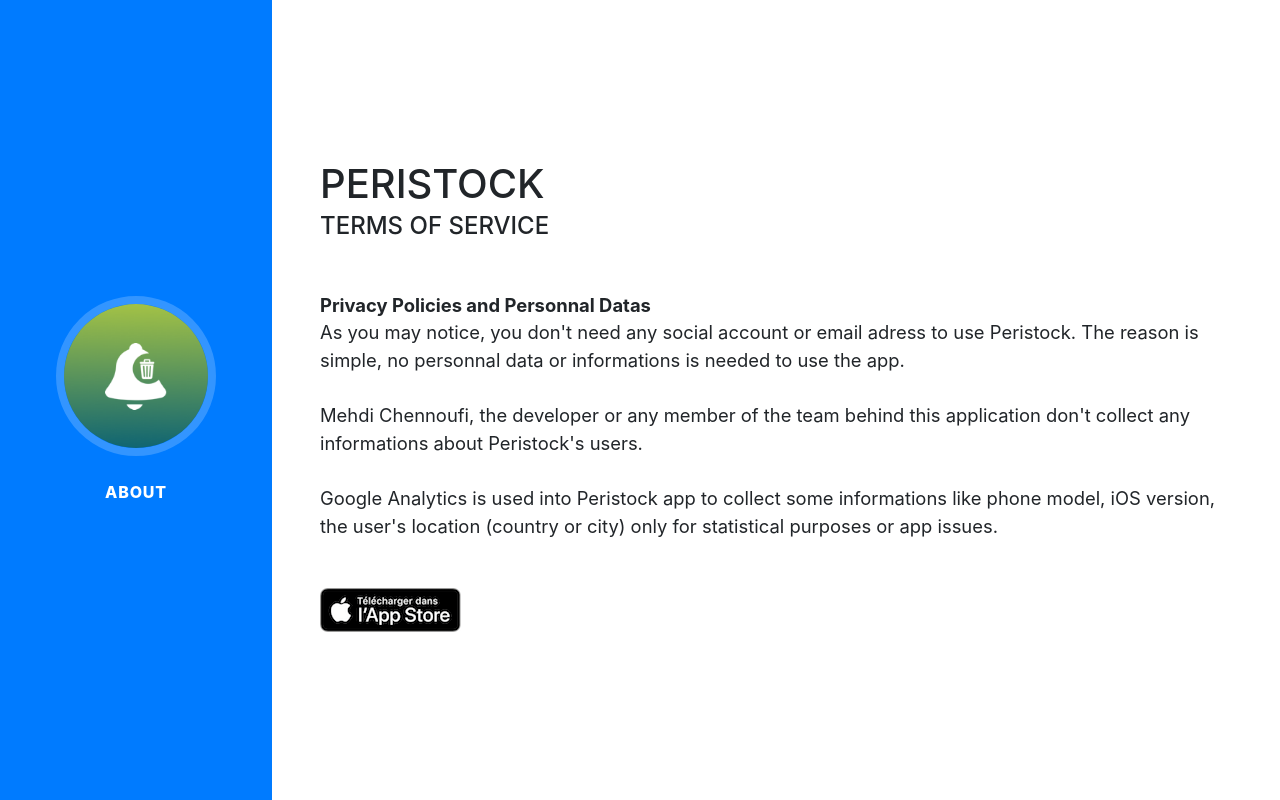
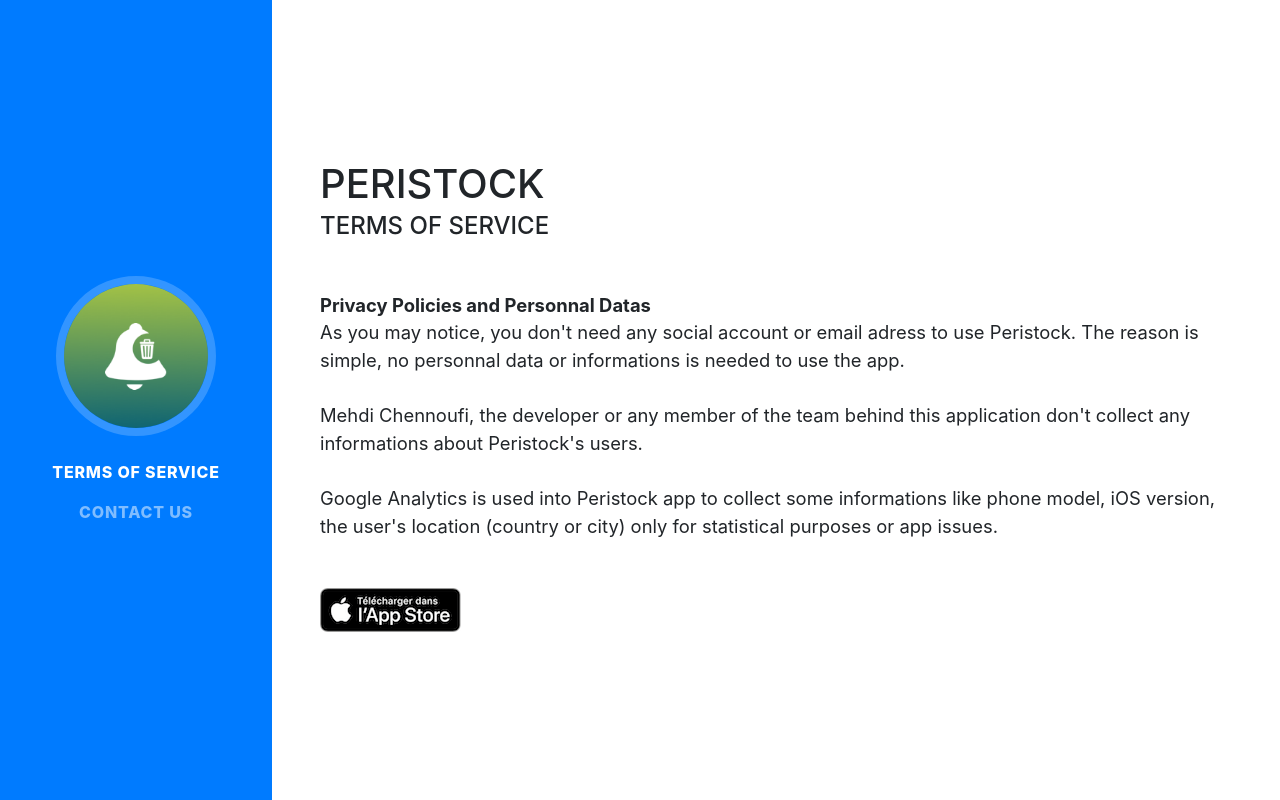
Before and after one commit to MehdiChennoufi/mehdichennoufi.github.io, a website with bundled scripts: page peristock-ToS.html in a window 1280 px wide. Built offline with nearby package versions, Linux system fonts and the light colour scheme; a web font is replaced by a local one.

Commit message:
Minor changes

```diff
--- a/peristock-ToS.html
+++ b/peristock-ToS.html
@@ -38,7 +38,10 @@
       <div class="collapse navbar-collapse" id="navbarSupportedContent">
         <ul class="navbar-nav">
           <li class="nav-item">
-            <a class="nav-link js-scroll-trigger" href="#about">About</a>
+            <a class="nav-link js-scroll-trigger" href="#about">Terms of Service</a>
+          </li>
+          <li class="nav-item">
+            <a class="nav-link js-scroll-trigger" href="mailto:peristock.dev@gmail.com">Contact us</a>
           </li>
           </ul>
       </div>
```
